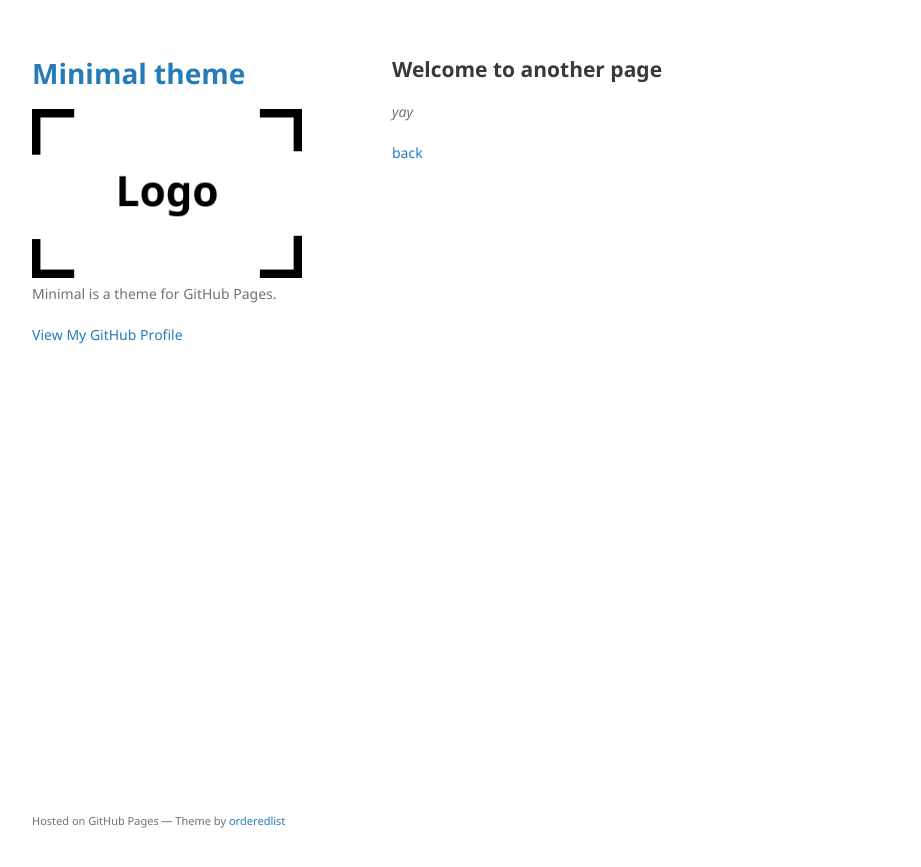
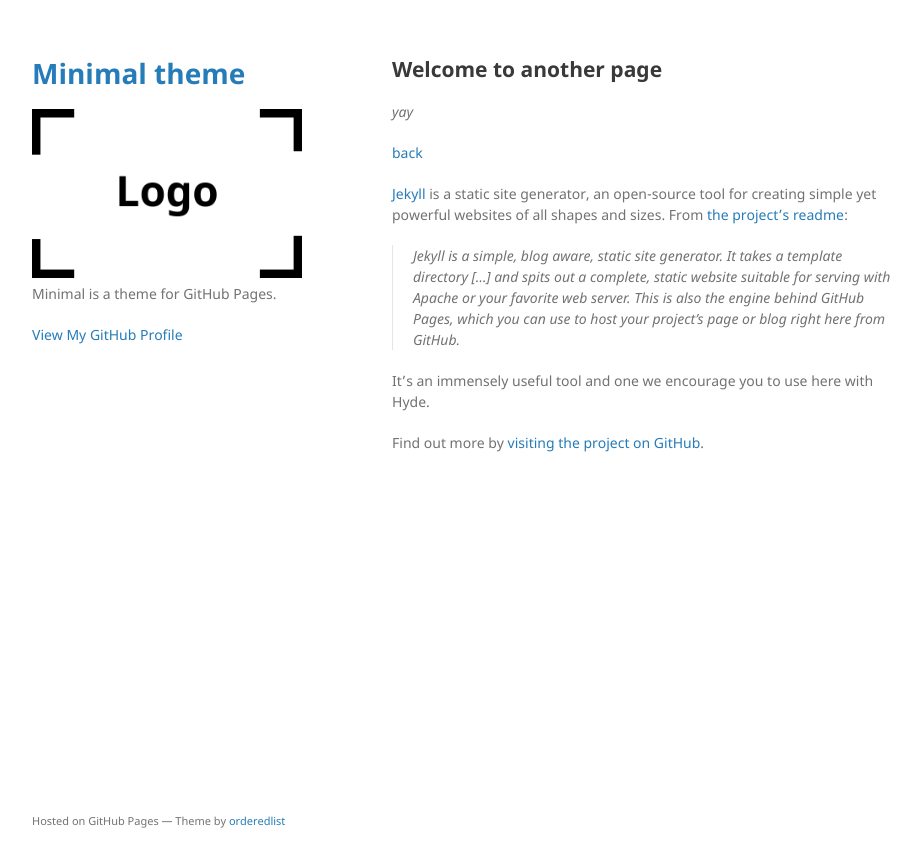
Before and after one commit to toocmafinh/toocmafinh.github.io, a Jekyll site: the page built from another-page.md, in a window 1280 px wide. Shown: the top 867 px of the page, without its empty margins (178-1099 px from the left). Built offline with Jekyll 4.4.1, drawn with Linux system fonts in a browser that asks for light colours; our own code applies the rules of GitHub Pages for plain Markdown files.

Commit message:
Update another-page.md

```diff
--- a/another-page.md
+++ b/another-page.md
@@ -7,3 +7,12 @@ layout: default
 _yay_
 
 [back](./)
+
+
+[Jekyll](http://jekyllrb.com) is a static site generator, an open-source tool for creating simple yet powerful websites of all shapes and sizes. From [the project's readme](https://github.com/mojombo/jekyll/blob/master/README.markdown):
+
+  > Jekyll is a simple, blog aware, static site generator. It takes a template directory [...] and spits out a complete, static website suitable for serving with Apache or your favorite web server. This is also the engine behind GitHub Pages, which you can use to host your project’s page or blog right here from GitHub.
+
+It's an immensely useful tool and one we encourage you to use here with Hyde.
+
+Find out more by [visiting the project on GitHub](https://github.com/mojombo/jekyll).
```
